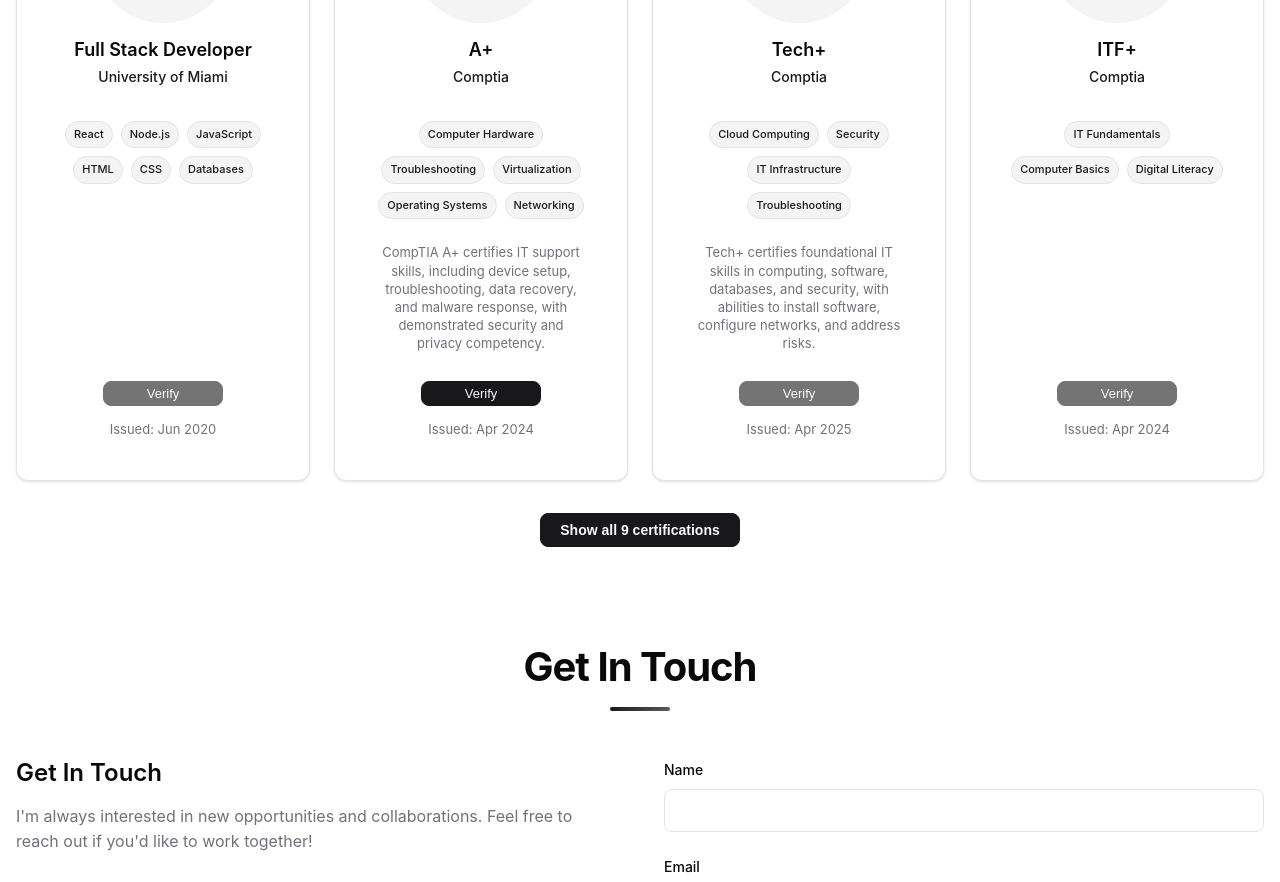
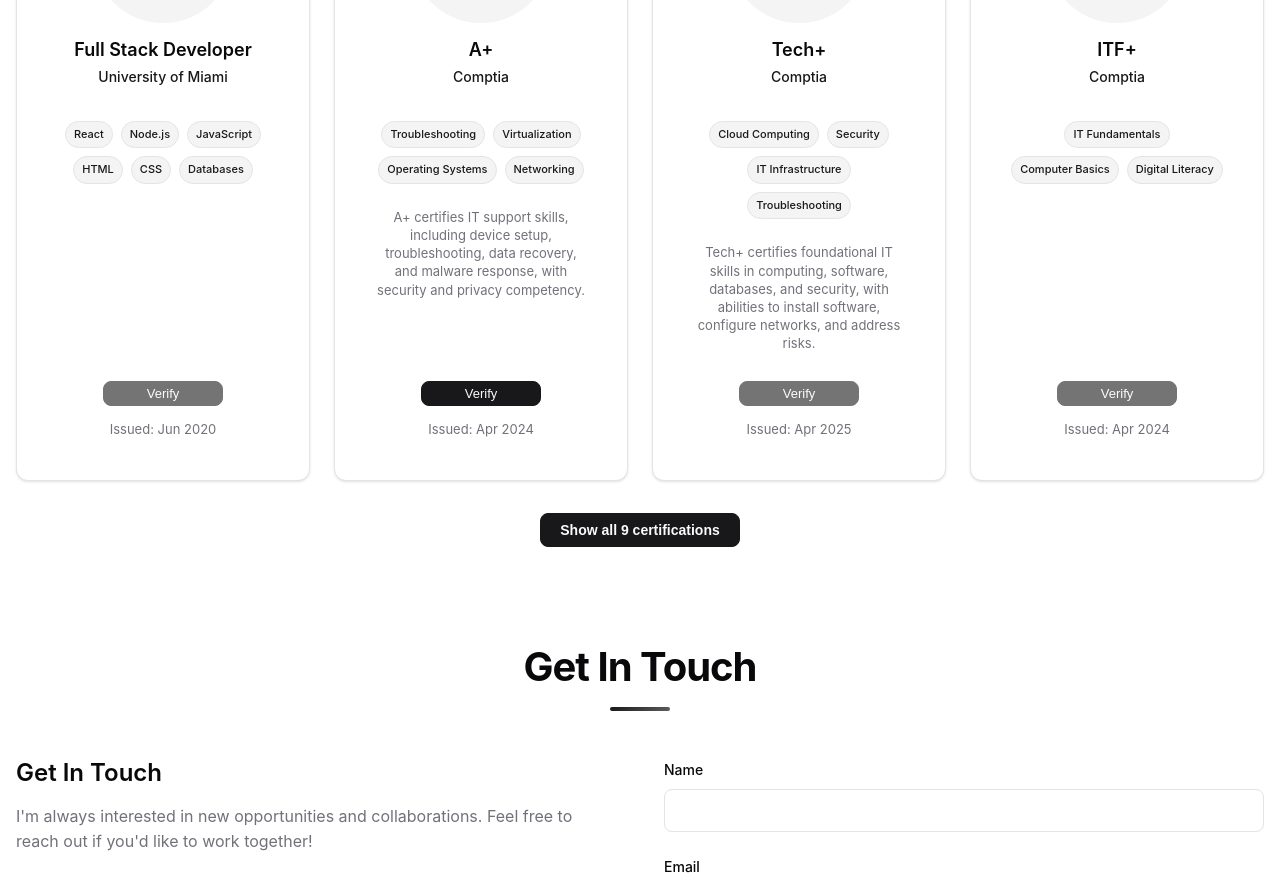
Before and after one commit to omiinaya/react-portfolio, a React (Create React App) app: page / in a window 1280 px wide. Shown: the part 4140-5022 px from the top of the page. Built offline with nearby package versions, Linux system fonts and the light colour scheme.

Commit message:
progress.

```diff
--- a/src/data/profile.json
+++ b/src/data/profile.json
@@ -65,12 +65,12 @@
           "name": "A+",
           "issuer": "Comptia",
           "date": "Apr 2024",
-          "summary": "CompTIA A+ certifies IT support skills, including device setup, troubleshooting, data recovery, and malware response, with demonstrated security and privacy competency.",
+          "summary": "A+ certifies IT support skills, including device setup, troubleshooting, data recovery, and malware response, with security and privacy competency.",
           "url": {
             "label": "",
             "href": "https://www.credly.com/badges/04194236-3c8a-40bc-93ec-726c83c6ca80/"
           },
-          "skills": ["Computer Hardware", "Troubleshooting", "Virtualization", "Operating Systems", "Networking"],
+          "skills": ["Troubleshooting", "Virtualization", "Operating Systems", "Networking"],
           "image": "/images/certifications/a-plus.png"
         },
         {
--- a/src/styles/theme.css
+++ b/src/styles/theme.css
@@ -1163,7 +1163,6 @@ p {
   display: grid;
   grid-template-columns: repeat(auto-fit, minmax(280px, 1fr));
   gap: var(--spacing-6);
-  transition: all var(--transition-normal);
 }
 
 .certification-card {
@@ -1186,20 +1185,23 @@ p {
   }
 }
 
-/* For smooth transitions when toggling */
+/* Staggered animation for certifications - start hidden and animate in */
 .certifications-grid > * {
+  opacity: 0;
+  transform: translateY(20px);
   animation: fadeInUp var(--transition-normal) forwards;
 }
 
+/* Staggered delays for smooth sequential animation */
 .certifications-grid > *:nth-child(1) { animation-delay: 0ms; }
-.certifications-grid > *:nth-child(2) { animation-delay: 50ms; }
-.certifications-grid > *:nth-child(3) { animation-delay: 100ms; }
-.certifications-grid > *:nth-child(4) { animation-delay: 150ms; }
-.certifications-grid > *:nth-child(5) { animation-delay: 200ms; }
-.certifications-grid > *:nth-child(6) { animation-delay: 250ms; }
-.certifications-grid > *:nth-child(7) { animation-delay: 300ms; }
-.certifications-grid > *:nth-child(8) { animation-delay: 350ms; }
-.certifications-grid > *:nth-child(9) { animation-delay: 400ms; }
+.certifications-grid > *:nth-child(2) { animation-delay: 100ms; }
+.certifications-grid > *:nth-child(3) { animation-delay: 200ms; }
+.certifications-grid > *:nth-child(4) { animation-delay: 300ms; }
+.certifications-grid > *:nth-child(5) { animation-delay: 400ms; }
+.certifications-grid > *:nth-child(6) { animation-delay: 500ms; }
+.certifications-grid > *:nth-child(7) { animation-delay: 600ms; }
+.certifications-grid > *:nth-child(8) { animation-delay: 700ms; }
+.certifications-grid > *:nth-child(9) { animation-delay: 800ms; }
 
 /* Contact section styles */
 .contact-content {
```
